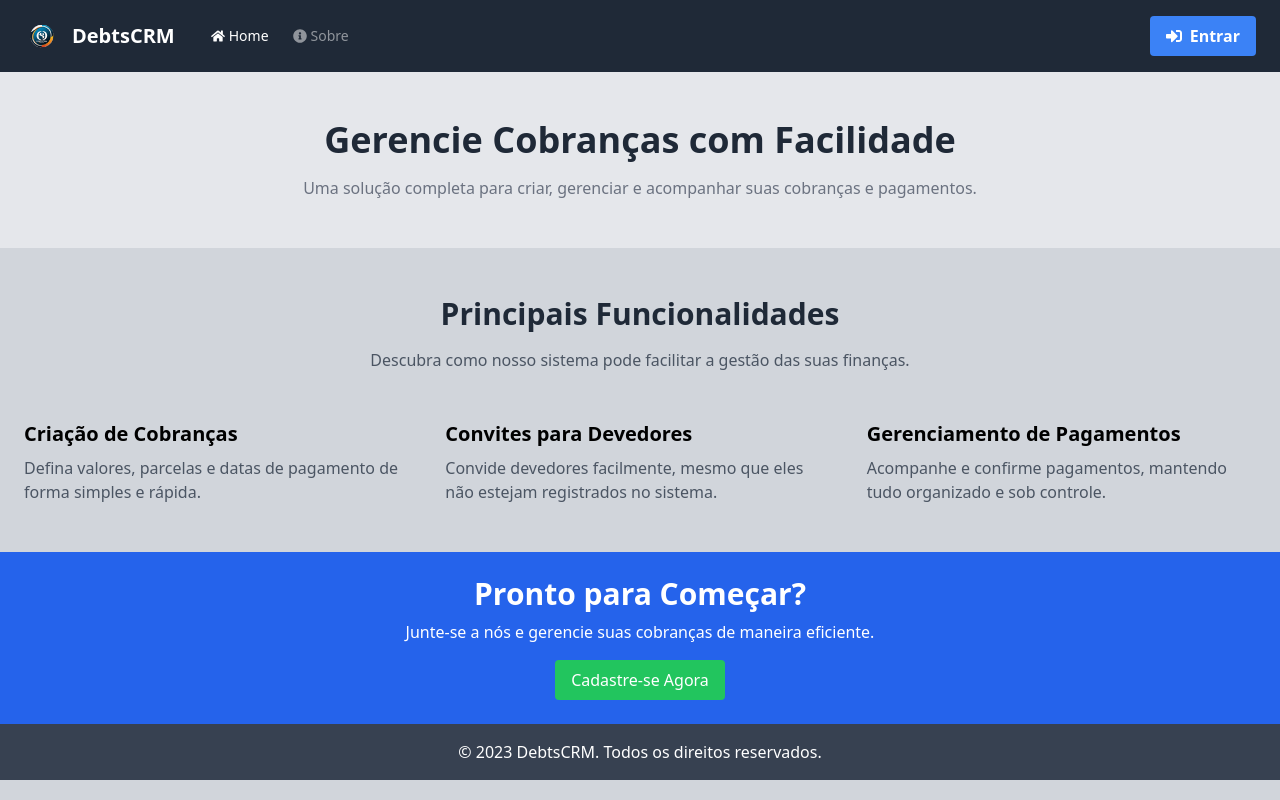
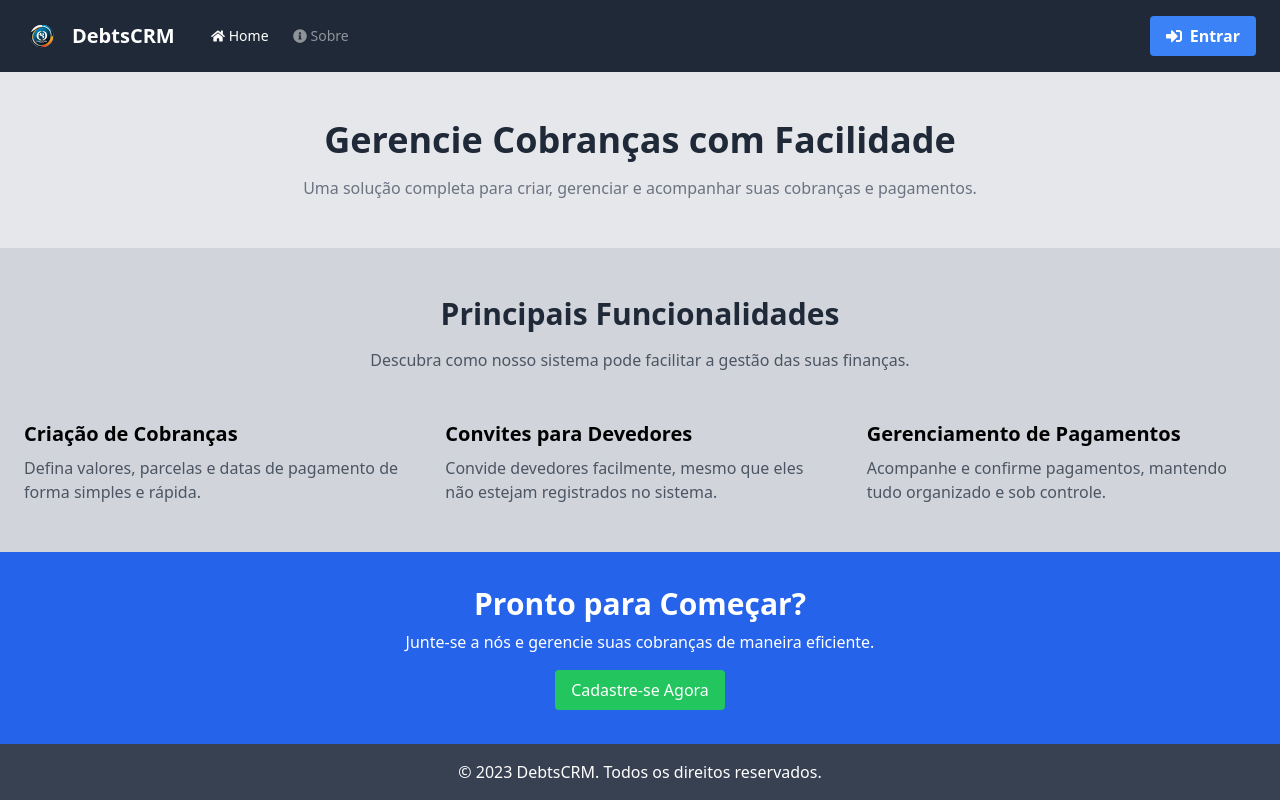
Before and after one commit to Jadiael1/debt-resolve, a React (Vite) app in the folder frontend/: page / in a window 1280 px wide. Built offline with nearby package versions, Linux system fonts and the light colour scheme.

Commit message:
style: remove unnecessary shadow effect from home page

```diff
--- a/frontend/src/components/pages/Home/index.tsx
+++ b/frontend/src/components/pages/Home/index.tsx
@@ -2,7 +2,7 @@
 
 const HomePage = () => {
 	return (
-		<div className='flex flex-col min-h-screen shadow-md bg-gray-300'>
+		<div className='flex flex-col min-h-screen bg-gray-300'>
 			<Navbar />
 
 			{/* Hero Section */}
@@ -22,19 +22,18 @@
 					<p className='mt-4 text-gray-600'>Descubra como nosso sistema pode facilitar a gestão das suas finanças.</p>
 				</div>
 				<div className='grid md:grid-cols-3 gap-8 px-6'>
-					{/* Feature 1 */}
 					<div className='feature-card'>
 						<h3 className='text-xl font-semibold mb-2'>Criação de Cobranças</h3>
 						<p className='text-gray-600'>Defina valores, parcelas e datas de pagamento de forma simples e rápida.</p>
 					</div>
-					{/* Feature 2 */}
+
 					<div className='feature-card'>
 						<h3 className='text-xl font-semibold mb-2'>Convites para Devedores</h3>
 						<p className='text-gray-600'>
 							Convide devedores facilmente, mesmo que eles não estejam registrados no sistema.
 						</p>
 					</div>
-					{/* Feature 3 */}
+
 					<div className='feature-card'>
 						<h3 className='text-xl font-semibold mb-2'>Gerenciamento de Pagamentos</h3>
 						<p className='text-gray-600'>Acompanhe e confirme pagamentos, mantendo tudo organizado e sob controle.</p>
@@ -42,8 +41,7 @@
 				</div>
 			</section>
 
-			{/* Call to Action */}
-			<div className='bg-blue-600'>
+			<div className='bg-blue-600 flex-grow flex items-center'>
 				<div className='container mx-auto text-center py-6'>
 					<h2 className='text-3xl font-semibold text-white'>Pronto para Começar?</h2>
 					<p className='text-white mt-2'>Junte-se a nós e gerencie suas cobranças de maneira eficiente.</p>
@@ -56,7 +54,6 @@
 				</div>
 			</div>
 
-			{/* Footer */}
 			<footer className='bg-gray-700'>
 				<div className='container mx-auto py-4 text-center text-white'>
 					<p>&copy; 2023 DebtsCRM. Todos os direitos reservados.</p>
```
